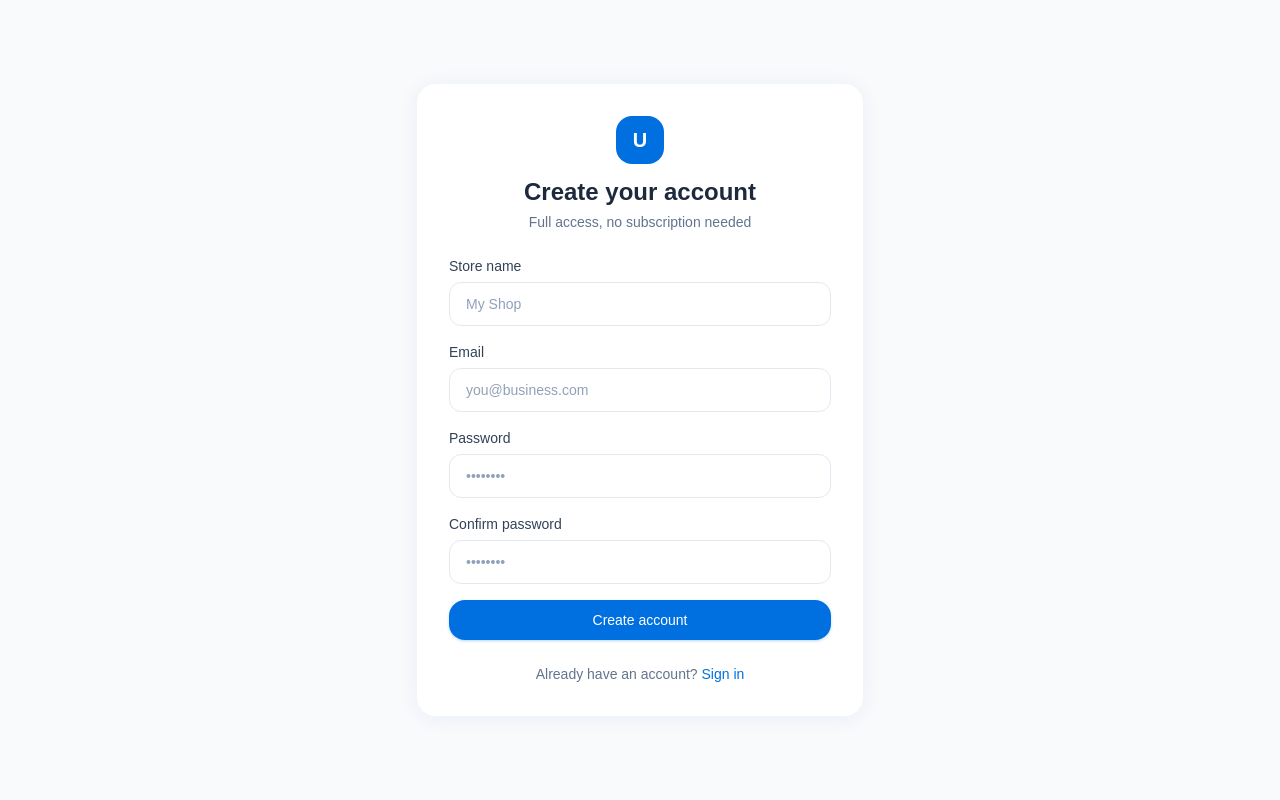
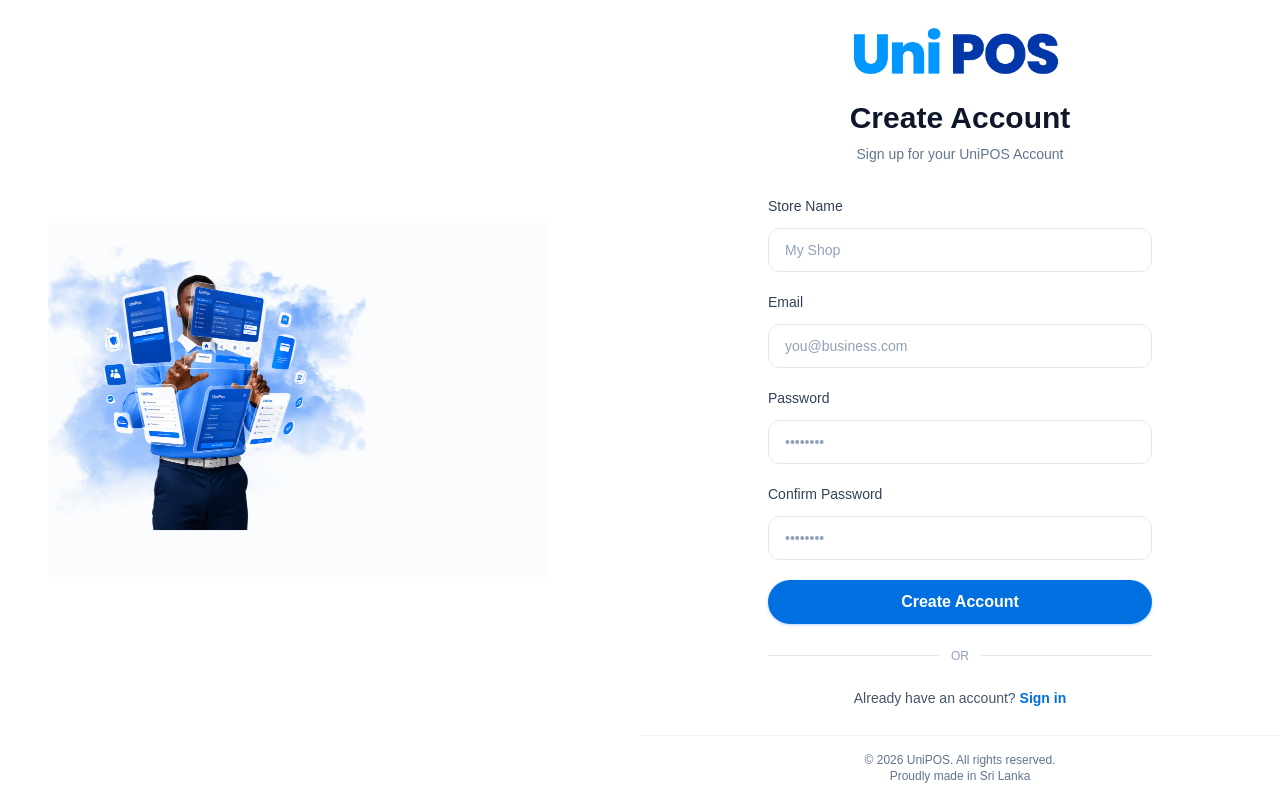
Before and after one commit to stingbytx/wsgwsfsegedrhed, a Next.js app: page /signup in a window 1280 px wide. Built offline with nearby package versions, Linux system fonts and the light colour scheme; no server answers.

Commit message:
Add files via upload

```diff
--- a/src/app/login/page.tsx
+++ b/src/app/login/page.tsx
@@ -56,29 +56,32 @@
 
   return (
     <div className="min-h-screen bg-white flex">
-      {/* Left: Illustration */}
-      <div className="hidden lg:flex lg:w-1/2 relative overflow-hidden">
-        <Image
-          src="/assets/person-illustration.png"
-          alt="UniPOS Dashboard"
-          fill
-          className="object-cover"
-          priority
-        />
+      {/* Left: Illustration - moved to show full image */}
+      <div className="hidden lg:flex lg:w-1/2 relative overflow-hidden items-center justify-start pl-12">
+        <div className="relative w-full h-full flex items-center">
+          <Image
+            src="/assets/person-illustration.png"
+            alt="UniPOS Dashboard"
+            width={500}
+            height={600}
+            className="object-contain"
+            priority
+          />
+        </div>
       </div>
 
       {/* Right: Login Form */}
       <div className="w-full lg:w-1/2 flex flex-col">
         <div className="flex-1 flex items-center justify-center px-6 sm:px-10">
           <div className="w-full max-w-sm">
-            {/* Logo - Centered */}
-            <div className="flex justify-center mb-8">
+            {/* Logo - Smaller but still prominent */}
+            <div className="flex justify-center mb-6">
               <Image
                 src="/assets/unipos-logo.png"
                 alt="UniPOS"
-                width={200}
-                height={60}
-                className="h-16 w-auto"
+                width={180}
+                height={50}
+                className="h-12 w-auto"
               />
             </div>
 
--- a/src/app/signup/page.tsx
+++ b/src/app/signup/page.tsx
@@ -5,10 +5,10 @@
 import { z } from "zod";
 import Link from "next/link";
 import { useRouter } from "next/navigation";
+import Image from "next/image";
 import { createClient } from "@/lib/supabase/client";
 import { Button } from "@/components/ui/button";
 import { Input, Label } from "@/components/ui/input";
-import { Card } from "@/components/ui/card";
 import { toast } from "sonner";
 
 const schema = z
@@ -53,45 +53,128 @@
   };
 
   return (
-    <div className="min-h-screen flex items-center justify-center bg-[#F8FAFC] p-4">
-      <Card className="w-full max-w-md p-8">
-        <div className="text-center mb-6">
-          <div className="mx-auto mb-3 h-12 w-12 rounded-2xl bg-[#0070E0] flex items-center justify-center text-white font-bold text-xl">U</div>
-          <h1 className="text-2xl font-semibold text-slate-800">Create your account</h1>
-          <p className="text-sm text-slate-500 mt-1">Full access, no subscription needed</p>
+    <div className="min-h-screen bg-white flex">
+      {/* Left: Illustration - Same as login page */}
+      <div className="hidden lg:flex lg:w-1/2 relative overflow-hidden items-center justify-start pl-12">
+        <div className="relative w-full h-full flex items-center">
+          <Image
+            src="/assets/person-illustration.png"
+            alt="UniPOS Dashboard"
+            width={500}
+            height={600}
+            className="object-contain"
+            priority
+          />
         </div>
-        <form onSubmit={handleSubmit(onSubmit)} className="space-y-4">
+      </div>
+
+      {/* Right: Signup Form */}
+      <div className="w-full lg:w-1/2 flex flex-col">
+        <div className="flex-1 flex items-center justify-center px-6 sm:px-10">
+          <div className="w-full max-w-sm">
+            {/* Logo - Smaller but still prominent */}
+            <div className="flex justify-center mb-6">
+              <Image
+                src="/assets/unipos-logo.png"
+                alt="UniPOS"
+                width={180}
+                height={50}
+                className="h-12 w-auto"
+              />
+            </div>
+
+            {/* Heading - Centered */}
+            <h1 className="text-3xl font-black text-slate-900 mb-2 text-center">Create Account</h1>
+
+            {/* Subheading - Centered */}
+            <p className="text-sm text-slate-500 mb-8 text-center">Sign up for your UniPOS Account</p>
+
+            {/* Form */}
+            <form onSubmit={handleSubmit(onSubmit)} className="space-y-5">
               <div>
-            <Label htmlFor="storeName">Store name</Label>
-            <Input id="storeName" placeholder="My Shop" {...register("storeName")} />
+                <Label htmlFor="storeName" className="text-slate-700">
+                  Store Name
+                </Label>
+                <Input
+                  id="storeName"
+                  placeholder="My Shop"
+                  {...register("storeName")}
+                  className="mt-1.5"
+                />
                 {errors.storeName && <p className="text-xs text-red-500 mt-1">{errors.storeName.message}</p>}
               </div>
+
               <div>
-            <Label htmlFor="email">Email</Label>
-            <Input id="email" type="email" placeholder="you@business.com" {...register("email")} />
+                <Label htmlFor="email" className="text-slate-700">
+                  Email
+                </Label>
+                <Input
+                  id="email"
+                  type="email"
+                  placeholder="you@business.com"
+                  {...register("email")}
+                  className="mt-1.5"
+                />
                 {errors.email && <p className="text-xs text-red-500 mt-1">{errors.email.message}</p>}
               </div>
+
               <div>
-            <Label htmlFor="password">Password</Label>
-            <Input id="password" type="password" placeholder="••••••••" {...register("password")} />
+                <Label htmlFor="password" className="text-slate-700">
+                  Password
+                </Label>
+                <Input
+                  id="password"
+                  type="password"
+                  placeholder="••••••••"
+                  {...register("password")}
+                  className="mt-1.5"
+                />
                 {errors.password && <p className="text-xs text-red-500 mt-1">{errors.password.message}</p>}
               </div>
+
               <div>
-            <Label htmlFor="confirmPassword">Confirm password</Label>
-            <Input id="confirmPassword" type="password" placeholder="••••••••" {...register("confirmPassword")} />
+                <Label htmlFor="confirmPassword" className="text-slate-700">
+                  Confirm Password
+                </Label>
+                <Input
+                  id="confirmPassword"
+                  type="password"
+                  placeholder="••••••••"
+                  {...register("confirmPassword")}
+                  className="mt-1.5"
+                />
                 {errors.confirmPassword && <p className="text-xs text-red-500 mt-1">{errors.confirmPassword.message}</p>}
               </div>
-          <Button type="submit" className="w-full" loading={loading}>
-            Create account
+
+              <Button type="submit" className="w-full h-11 rounded-full text-base font-semibold" loading={loading}>
+                Create Account
               </Button>
             </form>
-        <p className="text-center text-sm text-slate-500 mt-6">
+
+            {/* Divider */}
+            <div className="flex items-center gap-3 my-6">
+              <div className="h-px bg-slate-200 flex-1" />
+              <span className="text-xs text-slate-400">OR</span>
+              <div className="h-px bg-slate-200 flex-1" />
+            </div>
+
+            {/* Sign In Link */}
+            <p className="text-center text-sm text-slate-600">
               Already have an account?{" "}
-          <Link href="/login" className="text-[#0070E0] font-medium hover:underline">
+              <Link href="/login" className="text-[#0070E0] font-semibold hover:underline">
                 Sign in
               </Link>
             </p>
-      </Card>
+          </div>
+        </div>
+
+        {/* Footer */}
+        <footer className="text-center text-xs text-slate-500 py-4 border-t border-slate-100">
+          © 2026 UniPOS. All rights reserved.
+          <br />
+          Proudly made in Sri Lanka
+        </footer>
+      </div>
     </div>
   );
 }
```
Also changed, not shown: public/assets/unipos-logo.png. Lines whose indentation alone changed are shown as unchanged.
